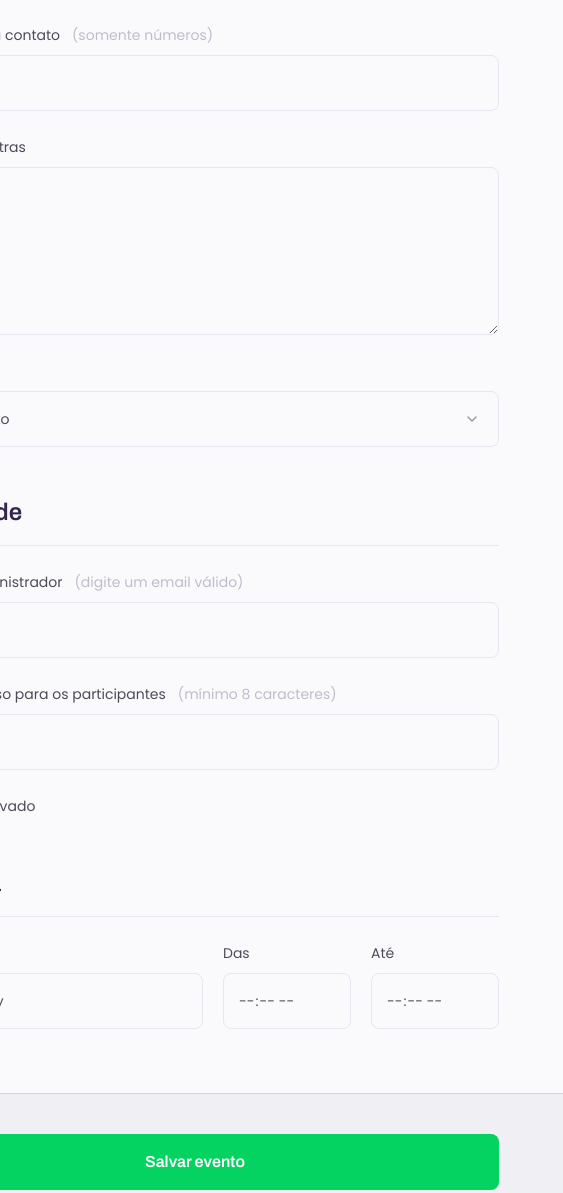
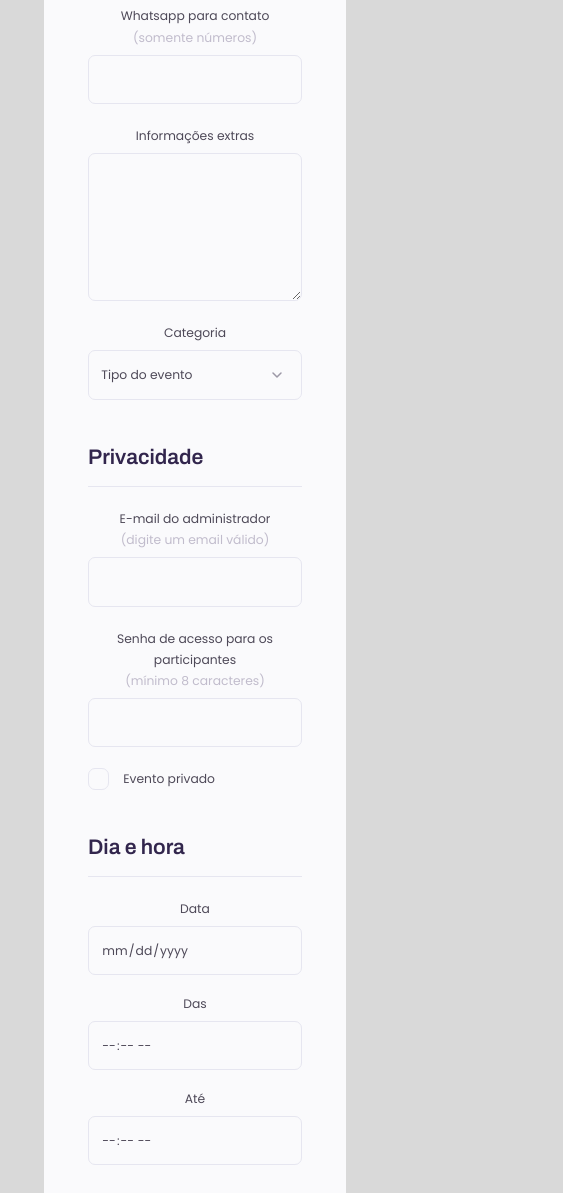
Before and after one commit to kauankarvalho/Formulario, a website: page index.html in a window 390 px wide. Shown: the part 622-1815 px from the top of the page, 563 px wide, since content can reach past the window. Drawn offline with Linux system fonts and the light colour scheme.

Commit message:
feat: add project responsiveness

```diff
--- a/index.html
+++ b/index.html
@@ -1,5 +1,5 @@
 <!DOCTYPE html>
-<html lang="pt-br" class="text-[62.5%]">
+<html lang="pt-br" class="text-[62.5%] max-[430px]:text-[55%]">
   <head>
     <meta charset="UTF-8" />
     <meta http-equiv="X-UA-Compatible" content="IE=edge" />
@@ -21,7 +21,7 @@
   <body
     class="h-screen before:bg-black before:w-[100%] before:h-[36.8rem] before:absolute before:top-0 before:-z-10 bg-[#D9D9D9]"
   >
-    <header class="flex justify-center mt-[8rem] mb-[4.2rem]">
+    <header class="flex justify-center mt-[8rem] mb-[4.2rem] px-[5rem]">
       <section class="w-[73.6rem]">
         <div class="w-[31.9rem] flex flex-col gap-[2.4rem]">
           <h1 class="font-archivo text-[3.6rem]/[4.2rem] text-white font-bold">Crie e compartilhe seu evento.</h1>
@@ -32,11 +32,14 @@
       </section>
     </header>
 
-    <main class="flex flex-col items-center">
-      <form class="w-[73.6rem] rounded-t-[0.8rem] p-[6.4rem] bg-[#FAFAFC] flex flex-col gap-[4.8rem]" id="event">
+    <main class="flex flex-col items-center px-[5rem]">
+      <form
+        class="w-[100%] max-w-[73.6rem] rounded-t-[0.8rem] p-[6.4rem] bg-[#FAFAFC] flex flex-col gap-[4.8rem] max-[556px]:p-[5rem]"
+        id="event"
+      >
         <fieldset class="flex flex-col gap-[2.4rem]">
           <legend
-            class="font-archivo font-semibold text-[2.4rem]/[3.4rem] text-[#32264D] pb-[1.6rem] border-b-[0.1rem] border-[#E6E6F0] w-[100%]"
+            class="font-archivo font-semibold text-[2.4rem]/[3.4rem] text-[#32264D] pb-[1.6rem] border-b-[0.1rem] border-[#E6E6F0] w-[100%] max-[450px]:text-center"
           >
             Informações do Evento
           </legend>
@@ -44,13 +47,13 @@
           <div class="flex flex-col gap-[0.8rem] mt-[2.4rem]">
             <label
               for="event-title"
-              class="font-poppins font-normal text-[1.4rem]/[2.4rem] text-[#4E4958] flex gap-[1.2rem]"
+              class="font-poppins font-normal text-[1.4rem]/[2.4rem] text-[#4E4958] flex gap-[1.2rem] max-[685px]:flex-col max-[685px]:gap-[0rem] max-[405px]:text-center"
             >
               Título do evento<span class="text-[#C1BCCC]">(mínimo 8 caracteres)</span>
             </label>
 
             <input
-              class="bg-transparent h-[5.6rem] rounded-[0.8rem] border-[0.1rem] border-[#E6E6F0] font-poppins font-normal text-[1.4rem]/[2.4rem] text-[#4E4958] px-[1.4rem] outline-none focus:border-[0.2rem] focus:border-[#4E4958]"
+              class="bg-transparent h-[5.6rem] rounded-[0.8rem] border-[0.1rem] border-[#E6E6F0] font-poppins font-normal text-[1.4rem]/[2.4rem] text-[#4E4958] px-[1.4rem] outline-none focus:border-[0.2rem] focus:border-[#4E4958] w-[100%]"
               type="text"
               name="event-title"
               id="event-title"
@@ -62,13 +65,13 @@
           <div class="flex flex-col gap-[0.8rem]">
             <label
               for="event-link"
-              class="font-poppins font-normal text-[1.4rem]/[2.4rem] text-[#4E4958] flex gap-[1.2rem]"
+              class="font-poppins font-normal text-[1.4rem]/[2.4rem] text-[#4E4958] flex gap-[1.2rem] max-[685px]:flex-col max-[685px]:gap-[0rem] max-[405px]:text-center"
             >
               Link do evento<span class="text-[#C1BCCC]">(comece com https://)</span>
             </label>
 
             <input
-              class="bg-transparent h-[5.6rem] rounded-[0.8rem] border-[0.1rem] border-[#E6E6F0] font-poppins font-normal text-[1.4rem]/[2.4rem] text-[#4E4958] px-[1.4rem] outline-none focus:border-[0.2rem] focus:border-[#4E4958]"
+              class="bg-transparent h-[5.6rem] rounded-[0.8rem] border-[0.1rem] border-[#E6E6F0] font-poppins font-normal text-[1.4rem]/[2.4rem] text-[#4E4958] px-[1.4rem] outline-none focus:border-[0.2rem] focus:border-[#4E4958] w-[100%]"
               type="url"
               name="event-link"
               id="event-link"
@@ -79,13 +82,13 @@
           <div class="flex flex-col gap-[0.8rem]">
             <label
               for="event-contact"
-              class="font-poppins font-normal text-[1.4rem]/[2.4rem] text-[#4E4958] flex gap-[1.2rem]"
+              class="font-poppins font-normal text-[1.4rem]/[2.4rem] text-[#4E4958] flex gap-[1.2rem] max-[685px]:flex-col max-[685px]:gap-[0rem] max-[405px]:text-center"
             >
               Whatsapp para contato<span class="text-[#C1BCCC]">(somente números)</span>
             </label>
 
             <input
-              class="bg-transparent h-[5.6rem] rounded-[0.8rem] border-[0.1rem] border-[#E6E6F0] font-poppins font-normal text-[1.4rem]/[2.4rem] text-[#4E4958] px-[1.4rem] outline-none focus:border-[0.2rem] focus:border-[#4E4958]"
+              class="bg-transparent h-[5.6rem] rounded-[0.8rem] border-[0.1rem] border-[#E6E6F0] font-poppins font-normal text-[1.4rem]/[2.4rem] text-[#4E4958] px-[1.4rem] outline-none focus:border-[0.2rem] focus:border-[#4E4958] w-[100%]"
               type="number"
               name="event-contact"
               id="event-contact"
@@ -94,12 +97,15 @@
           </div>
 
           <div class="flex flex-col gap-[0.8rem]">
-            <label for="event-info" class="font-poppins font-normal text-[1.4rem]/[2.4rem] text-[#4E4958]">
+            <label
+              for="event-info"
+              class="font-poppins font-normal text-[1.4rem]/[2.4rem] text-[#4E4958] max-[685px]:flex-col max-[685px]:gap-[0rem] max-[405px]:text-center"
+            >
               Informações extras
             </label>
 
             <textarea
-              class="bg-transparent h-[16.8rem] rounded-[0.8rem] border-[0.1rem] border-[#E6E6F0] font-poppins font-normal text-[1.4rem]/[2.4rem] text-[#4E4958] p-[1.4rem] outline-none focus:border-[0.2rem] focus:border-[#4E4958]"
+              class="bg-transparent h-[16.8rem] rounded-[0.8rem] border-[0.1rem] border-[#E6E6F0] font-poppins font-normal text-[1.4rem]/[2.4rem] text-[#4E4958] p-[1.4rem] outline-none focus:border-[0.2rem] focus:border-[#4E4958] w-[100%]"
               name="event-info"
               id="event-info"
               required
@@ -107,7 +113,10 @@
           </div>
 
           <div class="flex flex-col gap-[0.8rem]">
-            <label for="event-category" class="font-poppins font-normal text-[1.4rem]/[2.4rem] text-[#4E4958]">
+            <label
+              for="event-category"
+              class="font-poppins font-normal text-[1.4rem]/[2.4rem] text-[#4E4958] max-[685px]:flex-col max-[685px]:gap-[0rem] max-[405px]:text-center"
+            >
               Categoria
             </label>
 
@@ -135,13 +144,13 @@
           <div class="flex flex-col gap-[0.8rem] mt-[2.4rem]">
             <label
               for="event-email"
-              class="font-poppins font-normal text-[1.4rem]/[2.4rem] text-[#4E4958] flex gap-[1.2rem]"
+              class="font-poppins font-normal text-[1.4rem]/[2.4rem] text-[#4E4958] flex gap-[1.2rem] max-[685px]:flex-col max-[685px]:gap-[0rem] max-[405px]:text-center"
             >
               E-mail do administrador<span class="text-[#C1BCCC]">(digite um email válido)</span>
             </label>
 
             <input
-              class="bg-transparent h-[5.6rem] rounded-[0.8rem] border-[0.1rem] border-[#E6E6F0] font-poppins font-normal text-[1.4rem]/[2.4rem] text-[#4E4958] px-[1.4rem] outline-none focus:border-[0.2rem] focus:border-[#4E4958]"
+              class="bg-transparent h-[5.6rem] rounded-[0.8rem] border-[0.1rem] border-[#E6E6F0] font-poppins font-normal text-[1.4rem]/[2.4rem] text-[#4E4958] px-[1.4rem] outline-none focus:border-[0.2rem] focus:border-[#4E4958] w-[100%]"
               type="email"
               name="event-email"
               id="event-email"
@@ -152,13 +161,13 @@
           <div class="flex flex-col gap-[0.8rem]">
             <label
               for="event-password"
-              class="font-poppins font-normal text-[1.4rem]/[2.4rem] text-[#4E4958] flex gap-[1.2rem]"
+              class="font-poppins font-normal text-[1.4rem]/[2.4rem] text-[#4E4958] flex gap-[1.2rem] max-[685px]:flex-col max-[685px]:gap-[0rem] max-[405px]:text-center"
             >
               Senha de acesso para os participantes<span class="text-[#C1BCCC]">(mínimo 8 caracteres)</span>
             </label>
 
             <input
-              class="bg-transparent h-[5.6rem] rounded-[0.8rem] border-[0.1rem] border-[#E6E6F0] font-poppins font-normal text-[1.4rem]/[2.4rem] text-[#4E4958] px-[1.4rem] outline-none focus:border-[0.2rem] focus:border-[#4E4958]"
+              class="bg-transparent h-[5.6rem] rounded-[0.8rem] border-[0.1rem] border-[#E6E6F0] font-poppins font-normal text-[1.4rem]/[2.4rem] text-[#4E4958] px-[1.4rem] outline-none focus:border-[0.2rem] focus:border-[#4E4958] w-[100%]"
               type="password"
               name="event-password"
               id="event-password"
@@ -185,23 +194,23 @@
           </div>
         </fieldset>
 
-        <fieldset class="flex gap-[2rem]">
+        <fieldset class="flex gap-[2rem] max-[556px]:flex-col">
           <legend
             class="font-archivo font-semibold text-[2.4rem]/[3.4rem] text-[#32264D] pb-[1.6rem] border-b-[0.1rem] border-[#E6E6F0] w-[100%] mb-[2.4rem]"
           >
             Dia e hora
           </legend>
 
-          <div class="flex flex-col gap-[0.8rem]">
+          <div class="flex flex-col gap-[0.8rem] w-[100%] max-w-[31.2rem] max-[556px]:max-w-[100%]">
             <label
               for="event-date"
-              class="font-poppins font-normal text-[1.4rem]/[2.4rem] text-[#4E4958] flex gap-[1.2rem]"
+              class="font-poppins font-normal text-[1.4rem]/[2.4rem] text-[#4E4958] flex gap-[1.2rem] justify-center"
             >
               Data
             </label>
 
             <input
-              class="bg-transparent h-[5.6rem] w-[31.2rem] rounded-[0.8rem] border-[0.1rem] border-[#E6E6F0] font-poppins font-normal text-[1.4rem]/[2.4rem] text-[#4E4958] px-[1.4rem] outline-none focus:border-[0.2rem] focus:border-[#4E4958] cursor-text"
+              class="bg-transparent h-[5.6rem] rounded-[0.8rem] border-[0.1rem] border-[#E6E6F0] font-poppins font-normal text-[1.4rem]/[2.4rem] text-[#4E4958] px-[1.4rem] outline-none focus:border-[0.2rem] focus:border-[#4E4958] cursor-text w-[100%]"
               type="date"
               name="event-date"
               id="event-date"
@@ -209,16 +218,16 @@
             />
           </div>
 
-          <div class="flex flex-col gap-[0.8rem]">
+          <div class="flex flex-col gap-[0.8rem] w-[100%] max-w-[12.8rem] max-[556px]:max-w-[100%]">
             <label
               for="event-start"
-              class="font-poppins font-normal text-[1.4rem]/[2.4rem] text-[#4E4958] flex gap-[1.2rem]"
+              class="font-poppins font-normal text-[1.4rem]/[2.4rem] text-[#4E4958] flex gap-[1.2rem] justify-center"
             >
               Das
             </label>
 
             <input
-              class="bg-transparent h-[5.6rem] w-[12.8rem] rounded-[0.8rem] border-[0.1rem] border-[#E6E6F0] font-poppins font-normal text-[1.4rem]/[2.4rem] text-[#4E4958] px-[1.4rem] outline-none focus:border-[0.2rem] focus:border-[#4E4958] cursor-text"
+              class="bg-transparent h-[5.6rem] rounded-[0.8rem] border-[0.1rem] border-[#E6E6F0] font-poppins font-normal text-[1.4rem]/[2.4rem] text-[#4E4958] px-[1.4rem] outline-none focus:border-[0.2rem] focus:border-[#4E4958] cursor-text w-[100%]"
               type="time"
               name="event-start"
               id="event-start"
@@ -226,16 +235,16 @@
             />
           </div>
 
-          <div class="flex flex-col gap-[0.8rem]">
+          <div class="flex flex-col gap-[0.8rem] w-[100%] max-w-[12.8rem] max-[556px]:max-w-[100%]">
             <label
               for="event-end"
-              class="font-poppins font-normal text-[1.4rem]/[2.4rem] text-[#4E4958] flex gap-[1.2rem]"
+              class="font-poppins font-normal text-[1.4rem]/[2.4rem] text-[#4E4958] flex gap-[1.2rem] justify-center"
             >
               Até
             </label>
 
             <input
-              class="bg-transparent h-[5.6rem] w-[12.8rem] rounded-[0.8rem] border-[0.1rem] border-[#E6E6F0] font-poppins font-normal text-[1.4rem]/[2.4rem] text-[#4E4958] px-[1.4rem] outline-none focus:border-[0.2rem] focus:border-[#4E4958] cursor-text"
+              class="bg-transparent h-[5.6rem] rounded-[0.8rem] border-[0.1rem] border-[#E6E6F0] font-poppins font-normal text-[1.4rem]/[2.4rem] text-[#4E4958] px-[1.4rem] outline-none focus:border-[0.2rem] focus:border-[#4E4958] cursor-text w-[100%]"
               type="time"
               name="event-end"
               id="event-end"
@@ -245,9 +254,11 @@
         </fieldset>
       </form>
 
-      <div class="py-[4rem] px-[6.4rem] bg-[#F0F0F4] mb-[9rem] rounded-b-[0.8rem] border-t-[0.1rem] border-[#D6D6D6]">
+      <div
+        class="py-[4rem] px-[6.4rem] bg-[#F0F0F4] mb-[9rem] rounded-b-[0.8rem] border-t-[0.1rem] border-[#D6D6D6] w-[100%] max-w-[73.6rem]"
+      >
         <button
-          class="bg-[#04D361] py-[1.5rem] px-[4rem] w-[60.8rem] font-archivo font-semibold text-[1.6rem]/[2.6rem] text-white rounded-[0.8rem] hover:opacity-70 transition-opacity duration-[0.3s]"
+          class="bg-[#04D361] w-[100%] py-[1.5rem] px-[4rem] font-archivo font-semibold text-[1.6rem]/[2.6rem] text-white rounded-[0.8rem] hover:opacity-70 transition-opacity duration-[0.3s]"
           type="submit"
           form="event"
         >
```
Also changed, not shown: dist/style.css.
